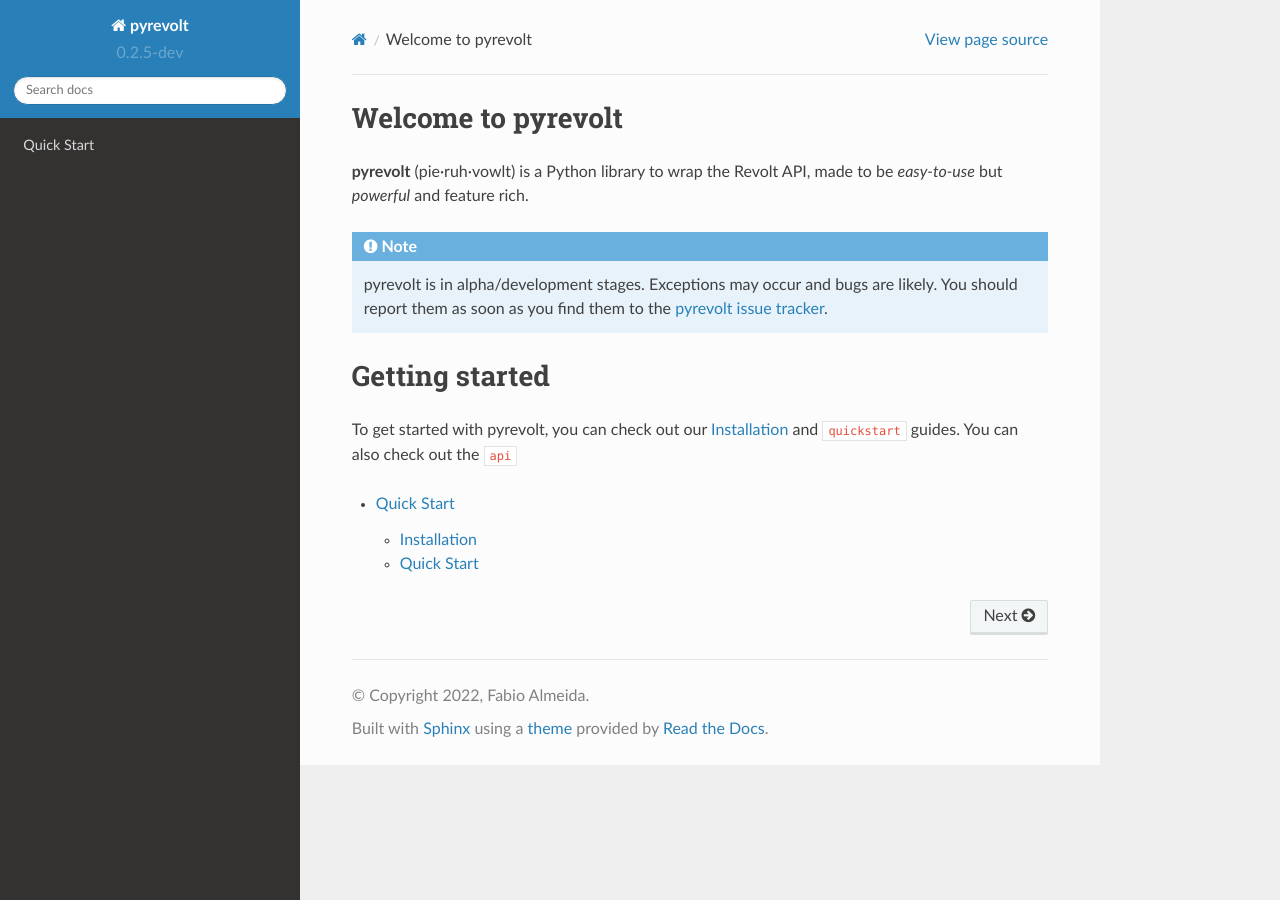
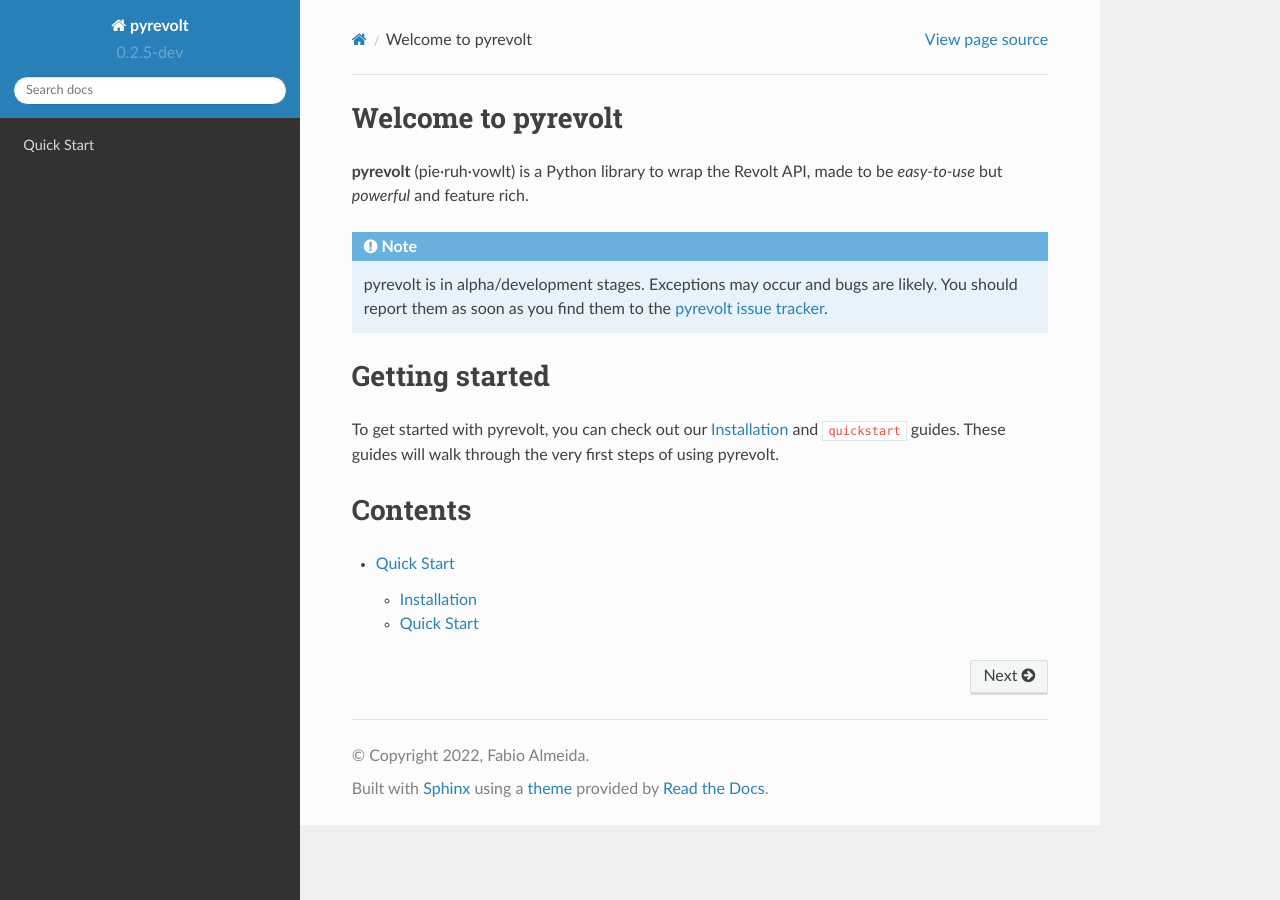
Before and after one commit to pyrevolt/pyrevolt, a Sphinx documentation site: the page built from docs/source/index.rst, in a window 1280 px wide. Built offline with Sphinx 7.4.7 and the Read the Docs theme 2.0.0, drawn with Linux system fonts in a browser that asks for light colours; pages that are not in the unit, such as notebooks, are missing from menus; cross-references to code outside the pages are shown as plain code.

Commit message:
Added correct spacing

```diff
--- a/docs/source/index.rst
+++ b/docs/source/index.rst
@@ -18,8 +18,11 @@
 ===============
 
 To get started with pyrevolt, you can check out our :ref:`installation`
-and :docs:`quickstart` guides. You can also check out the :docs:`api`
+and :docs:`quickstart` guides. These guides will walk through the very
+first steps of using pyrevolt.
 
+Contents
+========
 .. toctree::
    quickstart
    api
```
Also changed, not shown: docs/source/quickstart.rst (+6 -2 lines).
